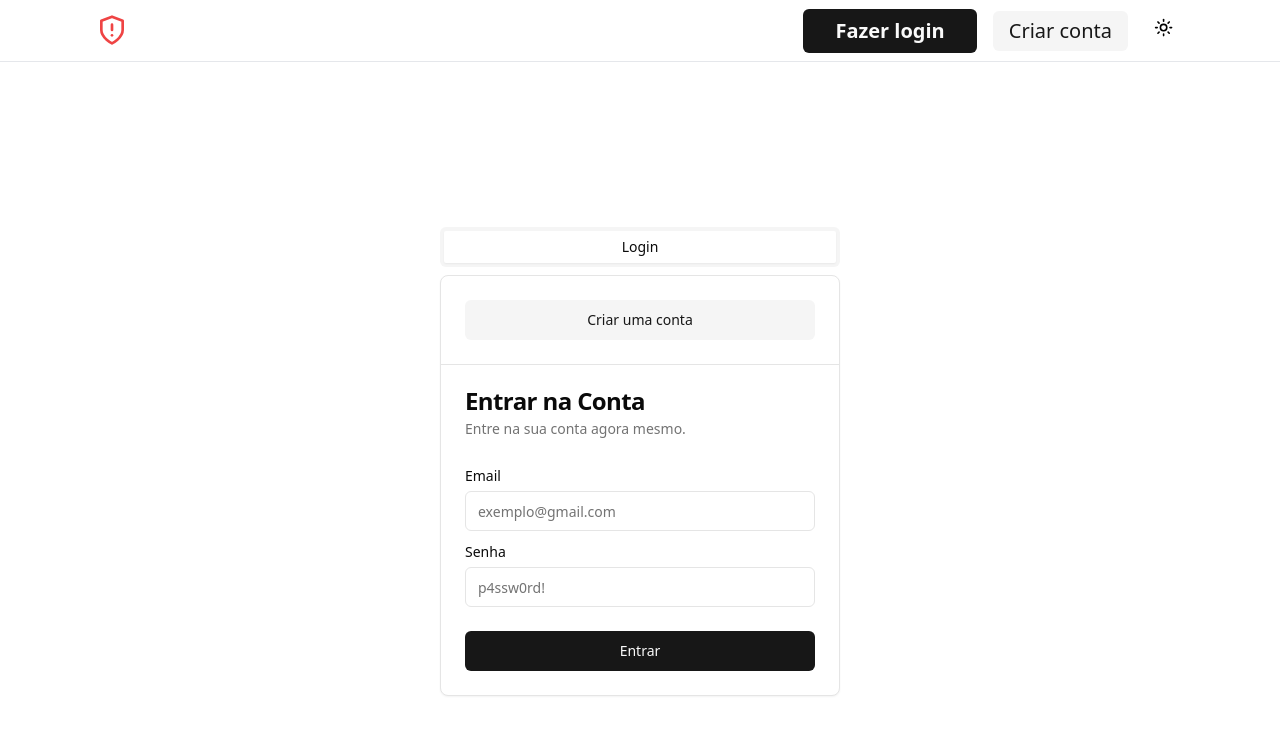
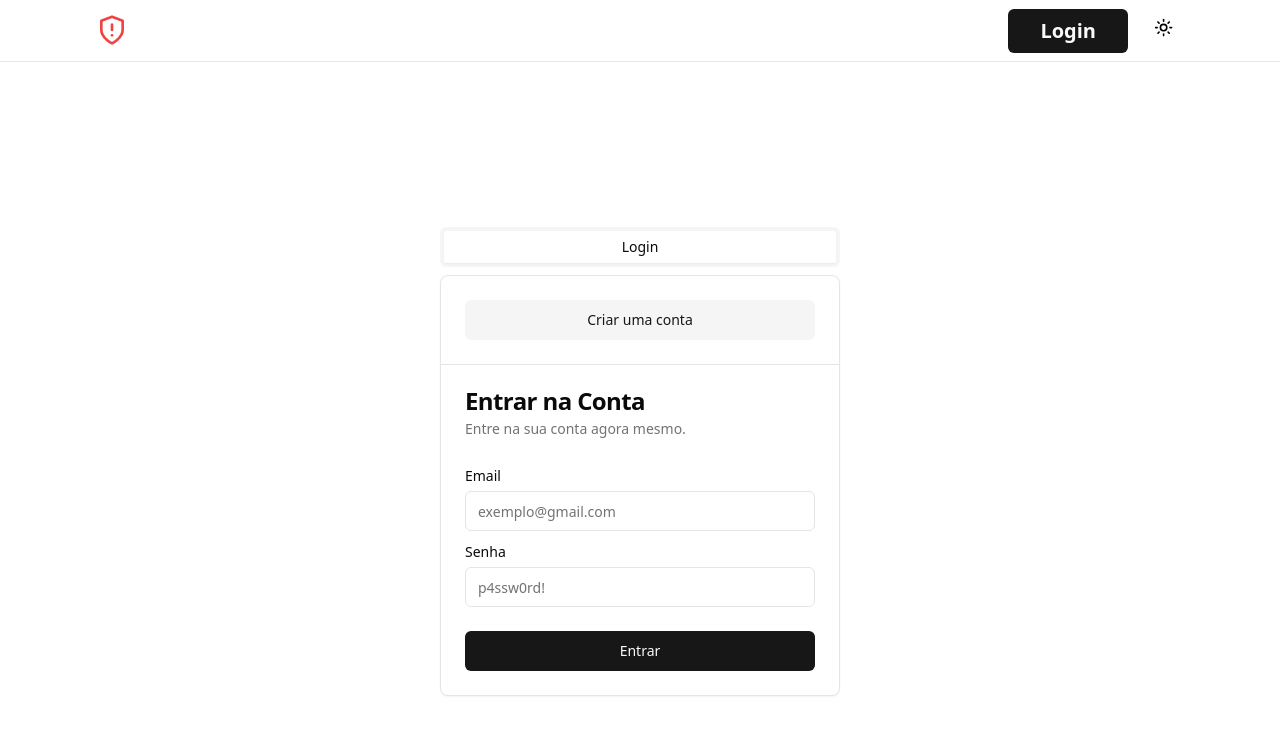
Before and after one commit to AntonioAndreDev/sistema-de-login-frontend, a Next.js app: page /login in a window 1280 px wide. Shown: the top 734 px of the page. Built offline with nearby package versions, Linux system fonts and the light colour scheme; no server answers.

Commit message:
style: altera botão

```diff
--- a/components/nav-bar.tsx
+++ b/components/nav-bar.tsx
@@ -16,11 +16,9 @@ const NavBar = async () => {
             )}
             <div className="flex gap-4 items-baseline">
                 <Button variant={"default"} size={"lg"} className="font-semibold text-xl" asChild>
-                    <Link href={`/login`}>Fazer login</Link>
+                    <Link href={`/login`}>Login</Link>
                 </Button>
-                <Button variant={"secondary"} size={"default"} className="font-medium text-xl" asChild>
-                    <Link href={`/register`}>Criar conta</Link>
-                </Button>
+
                 <ToggleTheme />
             </div>
         </header>
```
